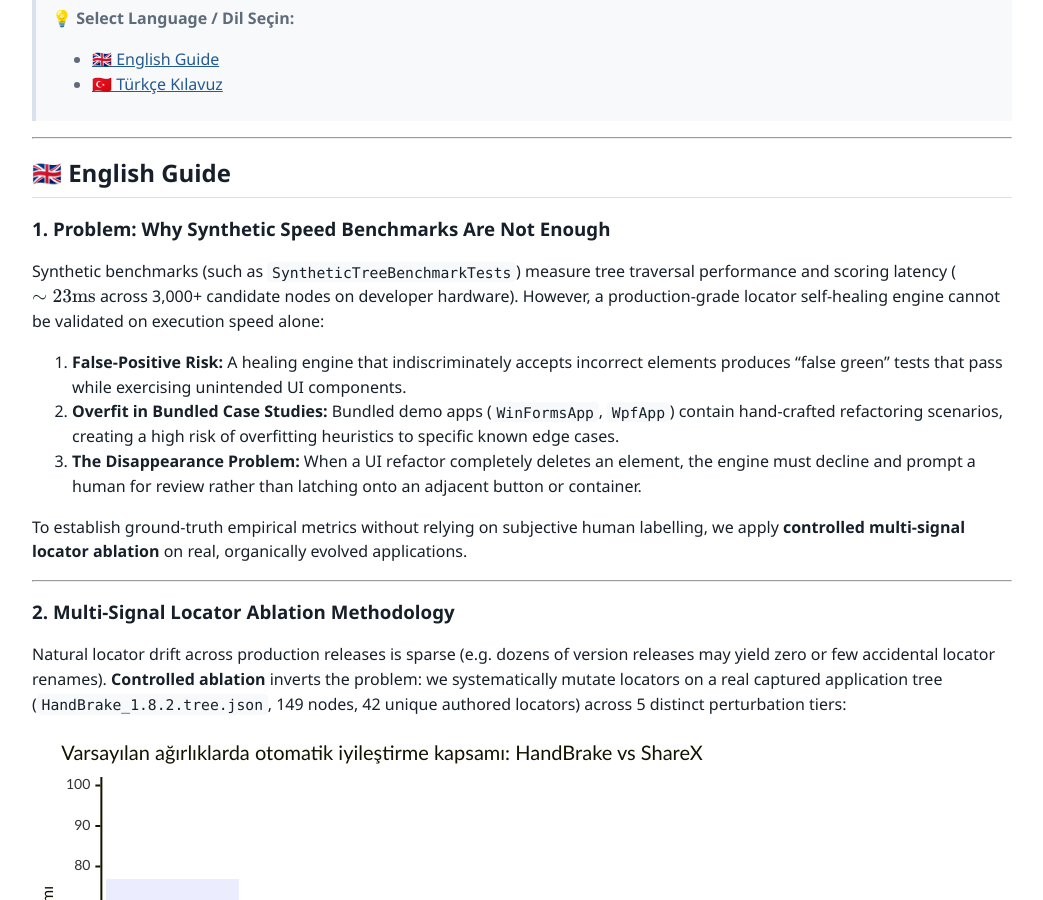
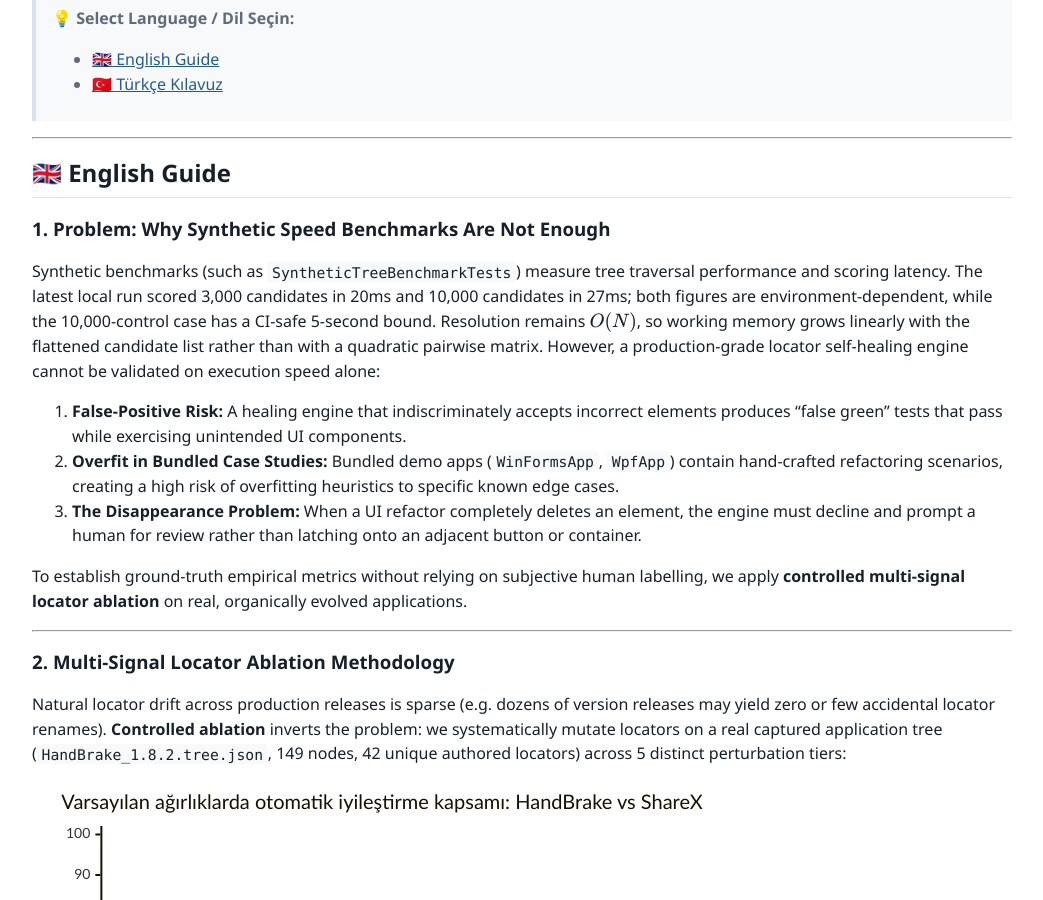
Before and after one commit to mustafasercansak/automation-sandbox, a Jekyll site: the page built from docs/benchmark-calibration.md, in a window 1280 px wide and 900 px high, scrolled down 323 px. Shown: the whole window, without its empty margins (118-1161 px from the left). Built offline with Jekyll 4.4.1, drawn with Linux system fonts in a browser that asks for light colours; some of the changed text lies outside the part shown.

Commit message:
Add ten-thousand control resolver benchmark (#265)

```diff
--- a/docs/benchmark-calibration.md
+++ b/docs/benchmark-calibration.md
@@ -16,7 +16,7 @@ This guide provides a comprehensive technical overview of the real-world false-p
 ## 🇬🇧 English Guide
 
 ### 1. Problem: Why Synthetic Speed Benchmarks Are Not Enough
-Synthetic benchmarks (such as `SyntheticTreeBenchmarkTests`) measure tree traversal performance and scoring latency ($\sim 23\text{ms}$ across 3,000+ candidate nodes on developer hardware). However, a production-grade locator self-healing engine cannot be validated on execution speed alone:
+Synthetic benchmarks (such as `SyntheticTreeBenchmarkTests`) measure tree traversal performance and scoring latency. The latest local run scored 3,000 candidates in 20ms and 10,000 candidates in 27ms; both figures are environment-dependent, while the 10,000-control case has a CI-safe 5-second bound. Resolution remains $O(N)$, so working memory grows linearly with the flattened candidate list rather than with a quadratic pairwise matrix. However, a production-grade locator self-healing engine cannot be validated on execution speed alone:
 1. **False-Positive Risk:** A healing engine that indiscriminately accepts incorrect elements produces "false green" tests that pass while exercising unintended UI components.
 2. **Overfit in Bundled Case Studies:** Bundled demo apps (`WinFormsApp`, `WpfApp`) contain hand-crafted refactoring scenarios, creating a high risk of overfitting heuristics to specific known edge cases.
 3. **The Disappearance Problem:** When a UI refactor completely deletes an element, the engine must decline and prompt a human for review rather than latching onto an adjacent button or container.
@@ -551,7 +551,7 @@ Following the negative results of #179, #247 investigated the two remaining untr
 ## 🇹🇷 Türkçe Kılavuz
 
 ### 1. Problem: Sentetik Hız Testleri Neden Yetersizdir?
-Sentetik testler (`SyntheticTreeBenchmarkTests`), ağaç dolaşımı ve skorlama gecikmesini ($\sim 23\text{ms}$ / 3.000+ kontrol) başarıyla doğrular. Ancak gerçek bir kendi kendini iyileştirme (self-healing) motoru yalnızca hıza bakılarak değerlendirilemez:
+Sentetik testler (`SyntheticTreeBenchmarkTests`), ağaç dolaşımı ve skorlama gecikmesini ölçer. En son yerel koşu 3.000 adayı 20ms'de, 10.000 adayı 27ms'de skorladı; iki değer de ortama bağlıdır, 10.000 kontrollü durum ise CI için güvenli 5 saniyelik bir sınıra sahiptir. Çözümleme $O(N)$ kalır; bu nedenle çalışma belleği karesel bir ikili karşılaştırma matrisi yerine düzleştirilmiş aday listesiyle doğrusal büyür. Ancak gerçek bir kendi kendini iyileştirme (self-healing) motoru yalnızca hıza bakılarak değerlendirilemez:
 1. **Yanlış Pozitif (False Positive) Riski:** Yanlış bir elemanı doğru sanıp tıklayan bir motor, testlerin "sahte yeşil" (false green) geçmesine ve hataların gözden kaçmasına sebep olur.
 2. **Hazır Senaryolarda Aşırı Öğrenme (Overfitting):** Projedeki örnek uygulamalar (`WinFormsApp`, `WpfApp`) bilinen yapay senaryolar içerir.
 3. **Silinen Eleman Problemi:** Bir arayüz güncellemesinde bir buton tamamen silindiğinde, motor komşu bir butonu seçmemeli; durup testi insan incelemesine (`manual review`) yönlendirmelidir.
```
Also changed, not shown: 1 other file.
